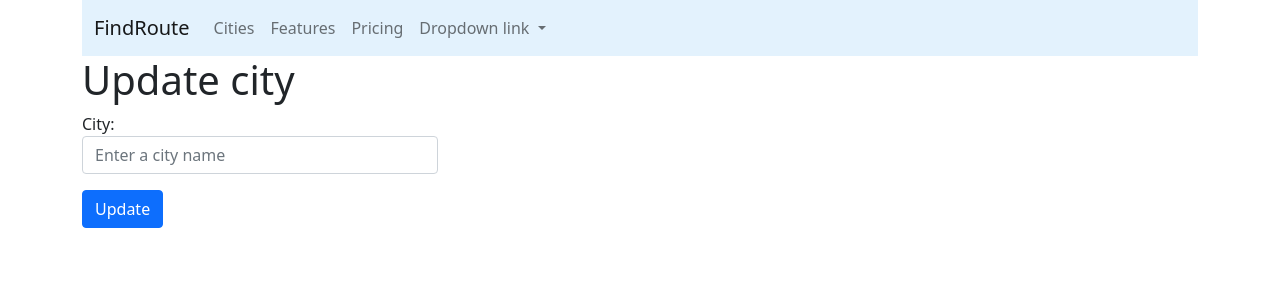
After one commit to murashk1n/python_django_bootstrap, a Django app: template cities/templates/cities/update.html in a window 1280 px wide. The commit adds this page. Shown: the top 300 px of the page. Run offline with Django 4.2, Linux system fonts and the light colour scheme; the template is opened without the code that fills it: values that come from a table or form of the project are taken from there, others are empty.

Commit message:
add update view

```diff
--- /dev/null
+++ b/cities/templates/cities/update.html
@@ -0,0 +1,7 @@
+{% extends 'base.html' %}
+{% block title %} Update city{% endblock %}
+{% block content %}
+<h1>Update city</h1>
+
+{% include 'form.html' with button='Update' %}
+{% endblock %}
--- /dev/null
+++ b/cities/templates/form.html
@@ -0,0 +1,8 @@
+<div class="row">
+    <div class="col-md-4">
+        <form action="{{action}}" method="post"> {% csrf_token %}
+            {{ form.as_p}}
+            <button type="submit" class="btn btn-primary">{{ button }}</button>
+        </form>
+    </div>
+</div>
--- a/cities/urls.py
+++ b/cities/urls.py
@@ -5,5 +5,6 @@ from cities.views import *
 urlpatterns = [
     path('', home, name='home'),
     path('detail/<int:pk>/', CityDetailView.as_view(), name='detail'),
+    path('update/<int:pk>/', CityUpdateView.as_view(), name='update'),
     path('add/', CityCreateView.as_view(), name='create'),
 ]
```
Also changed, not shown: cities/templates/cities/create.html (+1 -8 lines), cities/views.py (+9 -2 lines).
